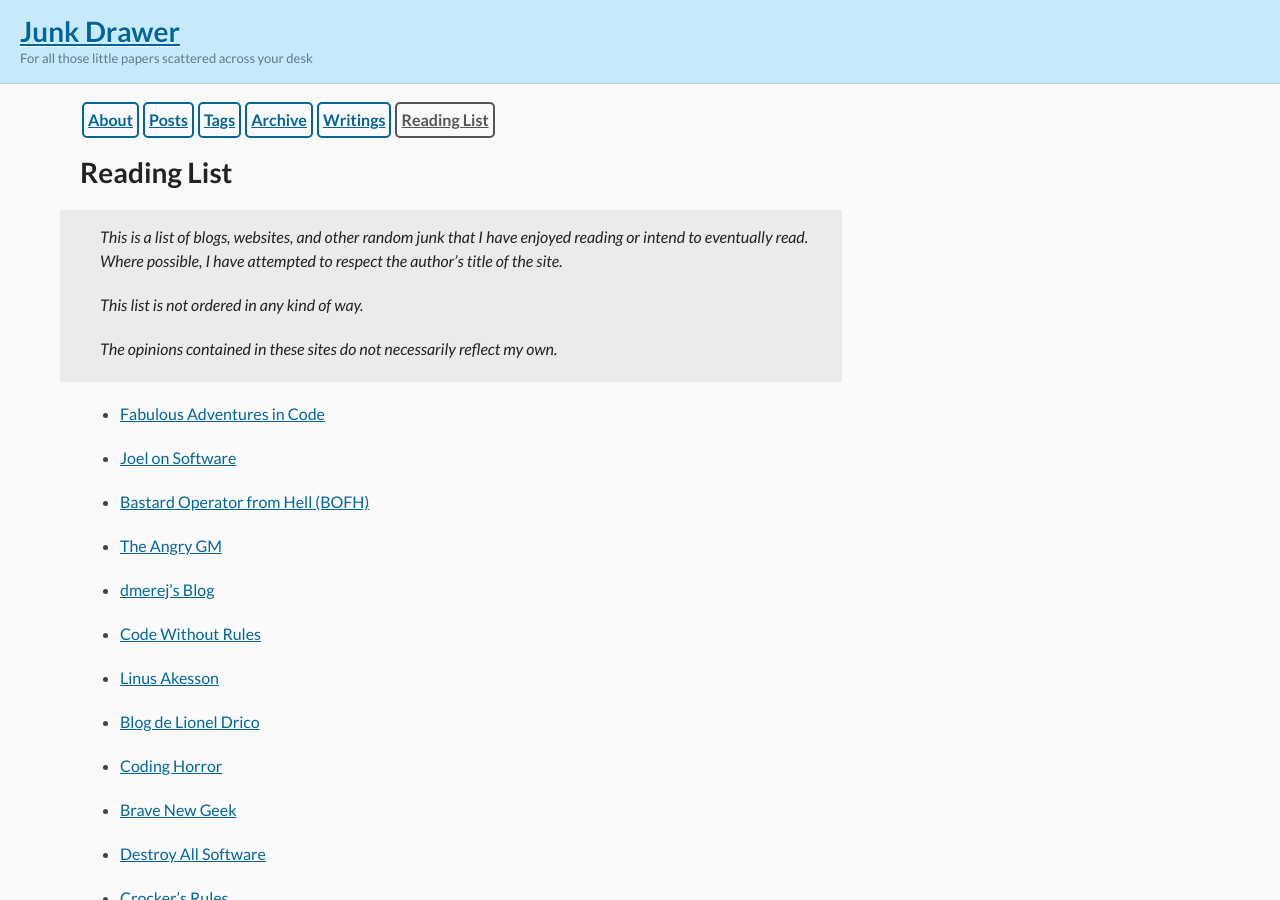
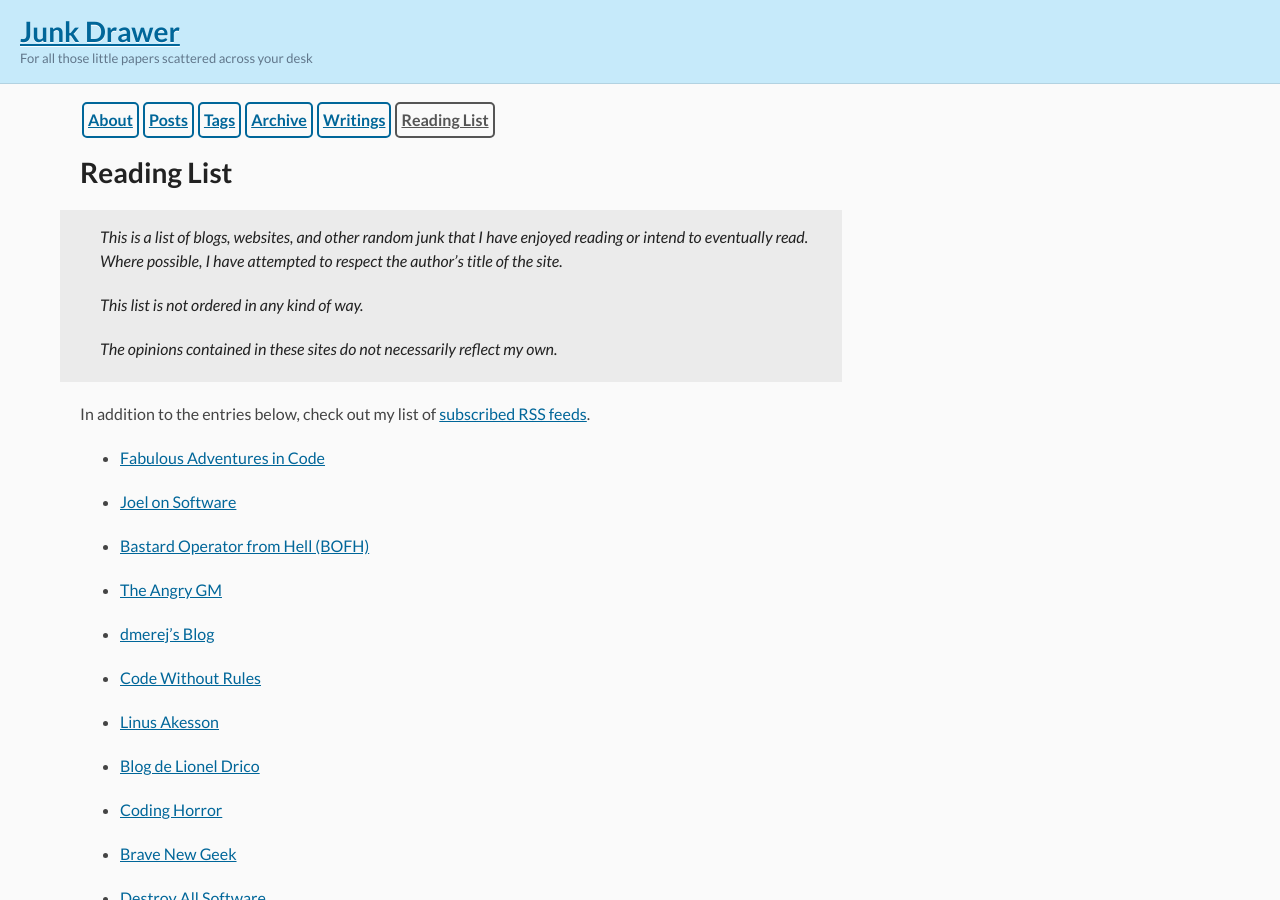
Before and after one commit to benknoble/benknoble.github.io, a Jekyll site: the page built from pages/readinglist.md, in a window 1280 px wide and 900 px high. Built offline with Jekyll 4.4.1, drawn with Linux system fonts in a browser that asks for light colours.

Commit message:
reading: mention RSS feeds

```diff
--- a/pages/readinglist.md
+++ b/pages/readinglist.md
@@ -11,6 +11,11 @@ permalink: /reading/
 >
 > The opinions contained in these sites do not necessarily reflect my own.
 
+In addition to the entries below, check out my list of [subscribed RSS
+feeds][feeds].
+
 {% for blog in site.data.reading_list %}
 - [{{blog.title}}]({{blog.url}})
 {% endfor %}
+
+[feeds]: https://github.com/benknoble/Dotfiles/blob/master/links/newsboat/urls
```
